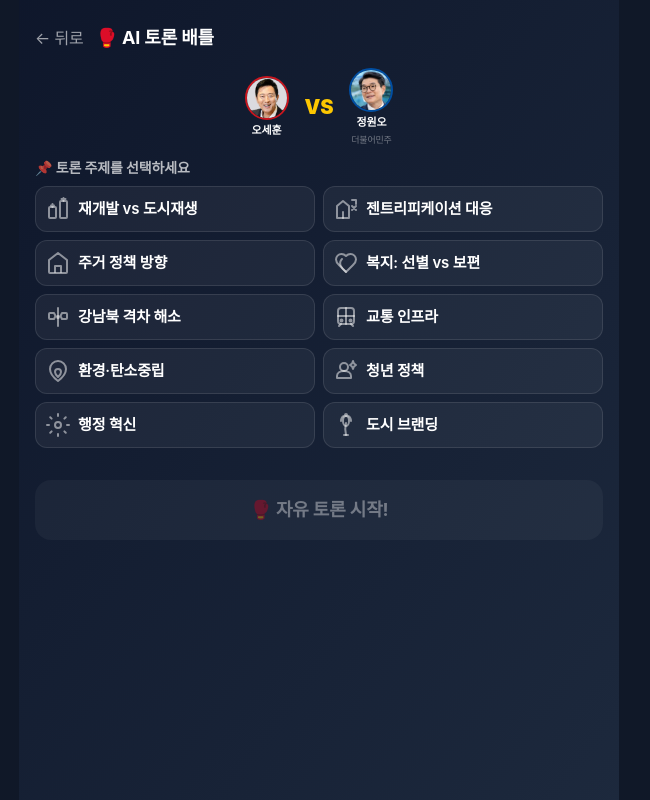
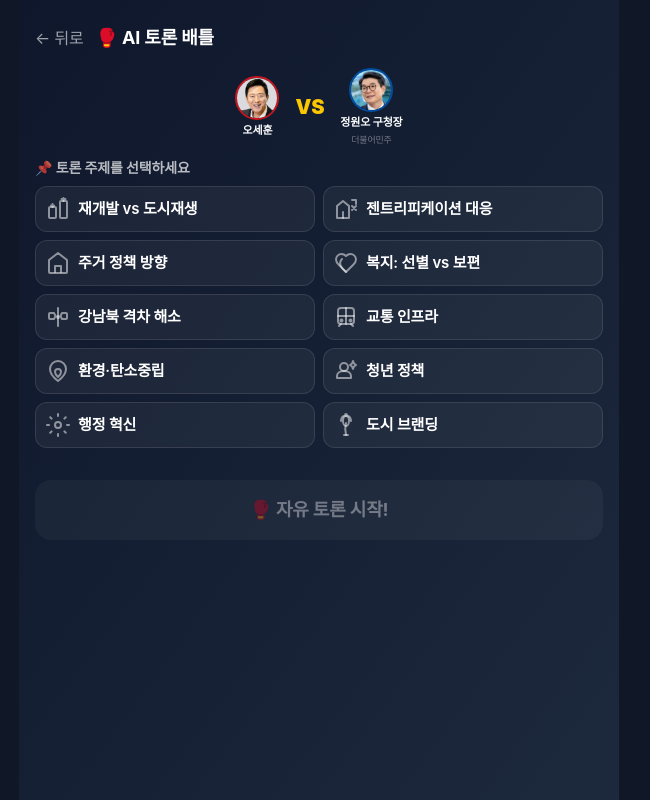
Before and after one commit to seojoonkim/polichat, a React (Vite) app: page /debate in a window 1280 px wide. Shown: the whole page, without its empty margins (321-971 px from the left). Built offline with nearby package versions, Linux system fonts and the light colour scheme; a web font is replaced by a local one.

Commit message:
fix: 정원오 → 정원오 구청장

```diff
--- a/src/components/debate/DebateView.tsx
+++ b/src/components/debate/DebateView.tsx
@@ -387,11 +387,11 @@ export default function DebateView() {
           <div className="flex flex-col items-center gap-0.5">
             <img
               src="/politicians/jungwono/profile.jpg"
-              alt="정원오"
+              alt="정원오 구청장"
               className="w-11 h-11 rounded-full object-cover border-2"
               style={{ borderColor: JWO_COLOR }}
             />
-            <span className="text-white text-[11px] font-bold">정원오</span>
+            <span className="text-white text-[11px] font-bold">정원오 구청장</span>
             <span className="text-white/40 text-[9px]">더불어민주</span>
           </div>
         </div>
@@ -573,7 +573,7 @@ function MessageBubble({
 }) {
   const isOsh = msg.speaker === 'ohsehoon';
   const color = isOsh ? OSH_COLOR : JWO_COLOR;
-  const name = isOsh ? '오세훈 시장' : '정원오';
+  const name = isOsh ? '오세훈 시장' : '정원오 구청장';
   const imgSrc = isOsh
     ? '/politicians/ohsehoon/profile.jpg'
     : '/politicians/jungwono/profile.jpg';
@@ -639,7 +639,7 @@ function JudgmentCard({
   jwoPct: number;
 }) {
   const isOshWinner = judgment.winner === 'ohsehoon';
-  const winnerName = isOshWinner ? '오세훈' : '정원오';
+  const winnerName = isOshWinner ? '오세훈' : '정원오 구청장';
   const winnerColor = isOshWinner ? OSH_COLOR : JWO_COLOR;
 
   const scoreItems = [
@@ -671,7 +671,7 @@ function JudgmentCard({
             오세훈 {oshPct}%
           </span>
           <span style={{ color: JWO_COLOR }} className="font-bold">
-            {jwoPct}% 정원오
+            {jwoPct}% 정원오 구청장
           </span>
         </div>
         <div className="flex h-3 rounded-full overflow-hidden">
```
